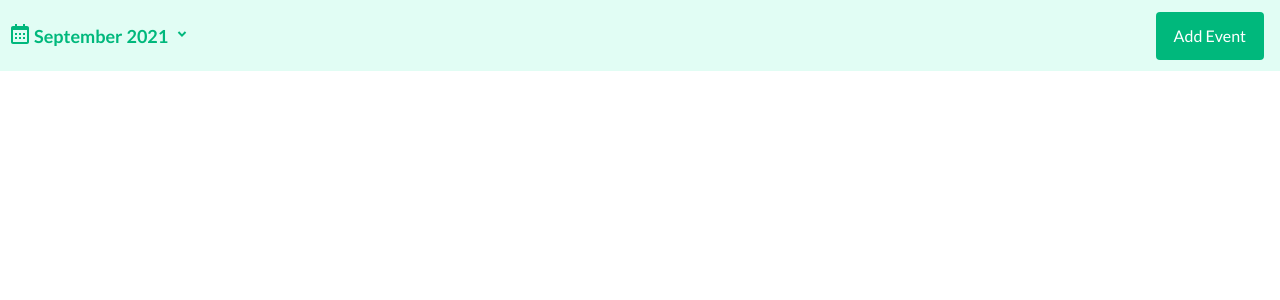
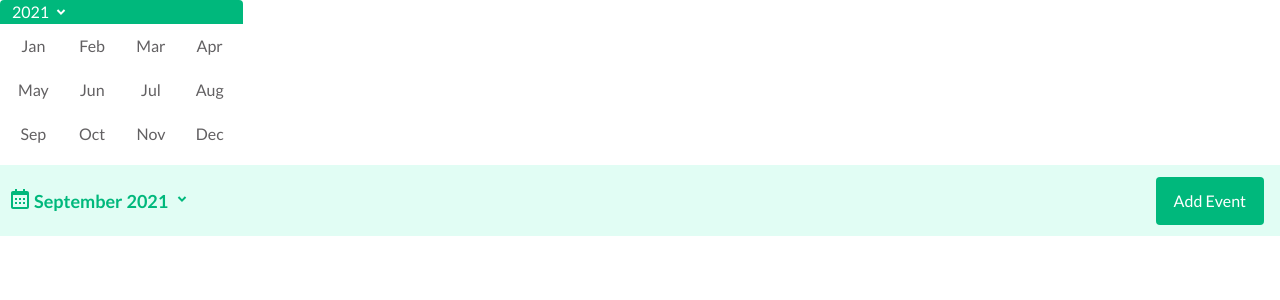
Before and after one commit to HenryNwankwo/calendar-app, a React (Create React App) app: page / in a window 1280 px wide. Shown: the top 300 px of the page. Built offline with nearby package versions, Linux system fonts and the light colour scheme.

Commit message:
Finished month dropdown styling

```diff
--- a/src/components/MonthYearPopUp.js
+++ b/src/components/MonthYearPopUp.js
@@ -1,15 +1,26 @@
 import React from 'react';
-import { content } from './../assets/content';
+import { months } from './../assets/content';
+import { RiArrowDropDownLine } from 'react-icons/ri';
 
 const MonthYearPopUp = () => {
   return (
-    <div>
-      <div>
-        <span>2021</span>
+    <div className='flex flex-col rounded h-41 w-61'>
+      <div className='text-white w-full bg-primary-color px-3 h-6 flex flex-row rounded-t'>
+        <span className='text-white font-medium hover:cursor-pointer flex'>
+          2021
+          <RiArrowDropDownLine className='text-2xl' />
+        </span>
       </div>
-      <div>
-        {content.map((id, name) => {
-          return <span key={id}>{name}</span>;
+      <div className='grid grid-cols-4 grid-rows-3 mx-auto'>
+        {months.map((month) => {
+          return (
+            <span
+              key={month.id}
+              className='px-2 py-1 m-1.5 text-center text-txt-color hover:text-gray-900 hover:cursor-pointer hover:bg-bg-color-grey'
+            >
+              {month.name}
+            </span>
+          );
         })}
       </div>
     </div>
--- a/src/components/Navbar.js
+++ b/src/components/Navbar.js
@@ -1,12 +1,19 @@
 import React from 'react';
+import { useState } from 'react';
 import { BiCalendar } from 'react-icons/bi';
-import { FaBars } from 'react-icons/fa';
 import { RiArrowDropDownLine } from 'react-icons/ri';
+import MonthYearPopUp from './MonthYearPopUp';
 
 const Navbar = () => {
+  const [isMonthClicked, setIsMonthClicked] = useState(false);
   return (
+    <>
+      <MonthYearPopUp />
       <header className='w-full flex items-center justify-between bg-light-green fixed mx-auto h-18'>
-      <div className='text-primary-color font-bold flex flex-row ml-2 hover:cursor-pointer'>
+        <div
+          className='text-primary-color font-bold flex flex-row ml-2 hover:cursor-pointer'
+          onClick={() => setIsMonthClicked(!isMonthClicked)}
+        >
           <span>
             <BiCalendar className='text-2xl my-auto' />
           </span>
@@ -24,6 +31,7 @@ const Navbar = () => {
           </button>
         </div>
       </header>
+    </>
   );
 };
 
--- a/tailwind.config.js
+++ b/tailwind.config.js
@@ -14,12 +14,17 @@ module.exports = {
         'light-green': '#E1FDF4',
         'bg-color-grey': '#F6F6F6',
         'bg-color-white': '#FFFFFF',
+        'txt-color': 'hsla(300, 1%, 38%, 1)',
       },
       padding: {
         4.5: '18px',
       },
       height: {
         18: '71px',
+        41: '165px',
+      },
+      width: {
+        61: '243px',
       },
     },
   },
```
Lines whose indentation alone changed are shown as unchanged.
